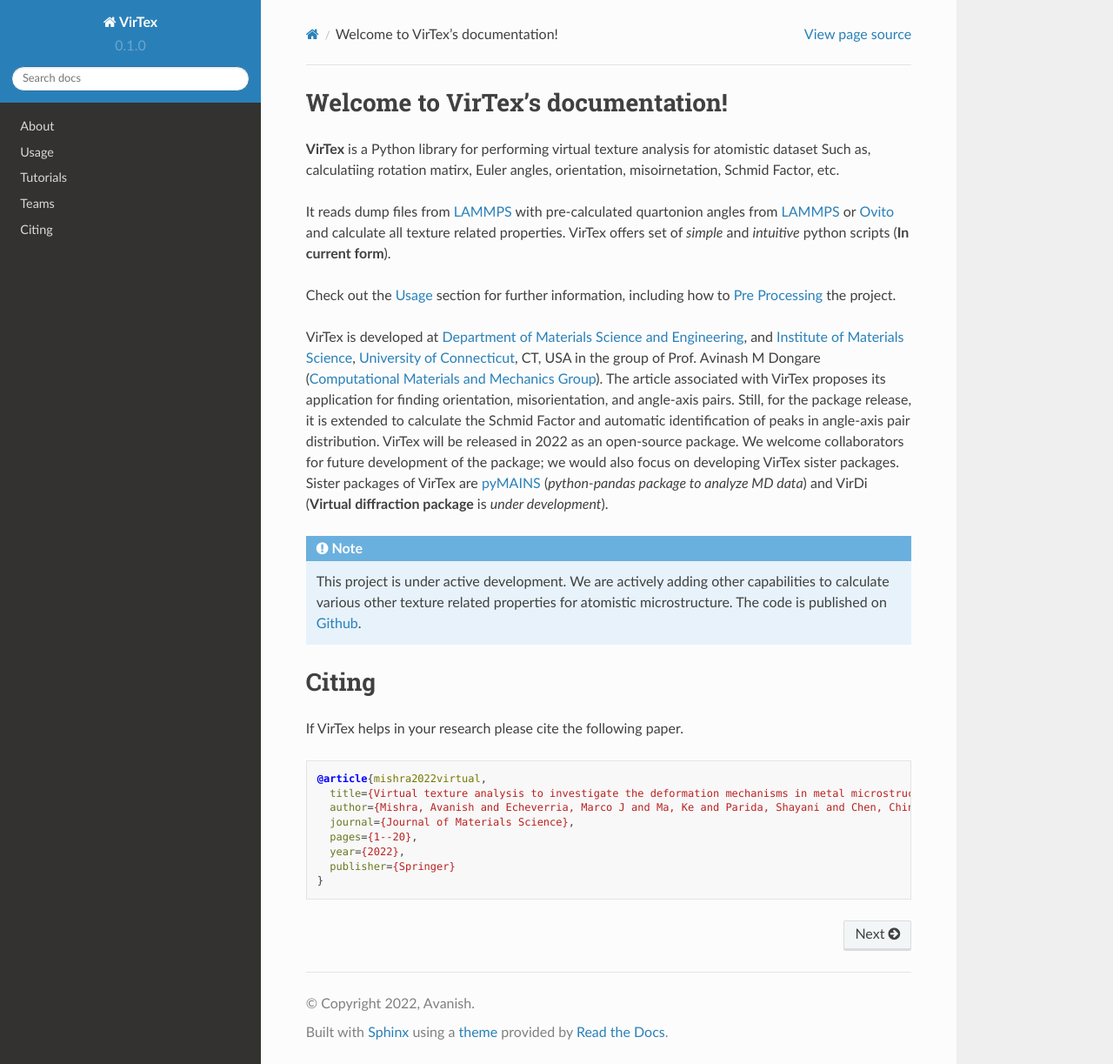
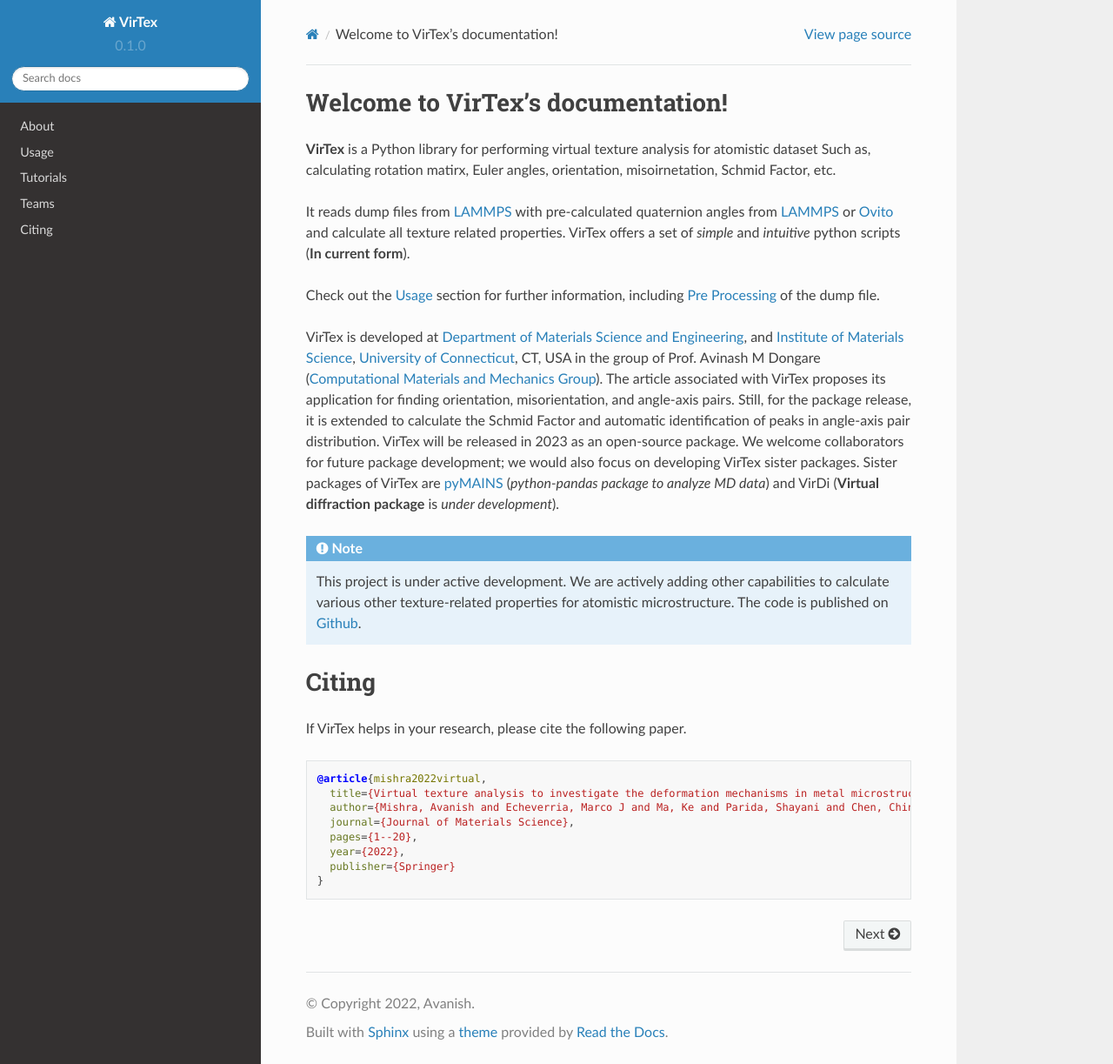
Before and after one commit to mavanish/VirTex, a Sphinx documentation site: the page built from docs/source/index.rst, in a window 1280 px wide and 1223 px high. Shown: the whole window at 87% size. Built offline with Sphinx 7.4.7 and the Read the Docs theme 2.0.0, drawn with Linux system fonts in a browser that asks for light colours; pages that are not in the unit, such as notebooks, are missing from menus.

Commit message:
Update index.rst

```diff
--- a/docs/source/index.rst
+++ b/docs/source/index.rst
@@ -2,23 +2,22 @@
 ===================================
 
 **VirTex** is a Python library for performing virtual texture analysis for atomistic dataset
-Such as, calculatiing rotation matirx, Euler angles, orientation, misoirnetation, Schmid Factor, etc.
+Such as, calculating rotation matirx, Euler angles, orientation, misoirnetation, Schmid Factor, etc.
 
-It reads dump files from `LAMMPS <https://www.lammps.org/#gsc.tab=0>`_ with pre-calculated quartonion angles from `LAMMPS <https://www.lammps.org/#gsc.tab=0>`_ or `Ovito <https://www.ovito.org/>`_ and calculate all texture related properties. VirTex offers set of *simple* and *intuitive* python scripts (**In current form**).
+It reads dump files from `LAMMPS <https://www.lammps.org/#gsc.tab=0>`_ with pre-calculated quaternion angles from `LAMMPS <https://www.lammps.org/#gsc.tab=0>`_ or `Ovito <https://www.ovito.org/>`_ and calculate all texture related properties. VirTex offers a set of *simple* and *intuitive* python scripts (**In current form**).
 
-Check out the :doc:`usage` section for further information, including
-how to :ref:`installation` the project.
+Check out the :doc:`usage` section for further information, including :ref:`installation` of the dump file.
 
-VirTex is developed at `Department of Materials Science and Engineering <https://mse.engr.uconn.edu/>`_, and `Institute of Materials Science <https://www.ims.uconn.edu/>`_, `University of Connecticut <https://uconn.edu/>`_, CT, USA in the group of Prof. Avinash M Dongare (`Computational Materials and Mechanics Group <https://dongare.group.uconn.edu/>`_). The article associated with VirTex proposes its application for finding orientation, misorientation, and angle-axis pairs. Still, for the package release, it is extended to calculate the Schmid Factor and automatic identification of peaks in angle-axis pair distribution. VirTex will be released in 2022 as an open-source package. We welcome collaborators for future development of the package; we would also focus on developing VirTex sister packages. Sister packages of VirTex are `pyMAINS <https://github.com/mrcavam/pyMAINS>`_ (*python-pandas package to analyze MD data*) and VirDi (**Virtual diffraction package** is *under development*).
+VirTex is developed at `Department of Materials Science and Engineering <https://mse.engr.uconn.edu/>`_, and `Institute of Materials Science <https://www.ims.uconn.edu/>`_, `University of Connecticut <https://uconn.edu/>`_, CT, USA in the group of Prof. Avinash M Dongare (`Computational Materials and Mechanics Group <https://dongare.group.uconn.edu/>`_). The article associated with VirTex proposes its application for finding orientation, misorientation, and angle-axis pairs. Still, for the package release, it is extended to calculate the Schmid Factor and automatic identification of peaks in angle-axis pair distribution. VirTex will be released in 2023 as an open-source package. We welcome collaborators for future package development; we would also focus on developing VirTex sister packages. Sister packages of VirTex are `pyMAINS <https://github.com/mrcavam/pyMAINS>`_ (*python-pandas package to analyze MD data*) and VirDi (**Virtual diffraction package** is *under development*).
 
 .. note::
 
-   This project is under active development. We are actively adding other capabilities to calculate various other texture related properties for atomistic microstructure. The code is published on `Github <https://github.com/mrcavam/VirTex>`_.
+   This project is under active development. We are actively adding other capabilities to calculate various other texture-related properties for atomistic microstructure. The code is published on `Github <https://github.com/mrcavam/VirTex>`_.
 
 Citing
 ======
 
-If VirTex helps in your research please cite the following paper.
+If VirTex helps in your research, please cite the following paper.
 
 .. code-block:: bibtex
 
```
